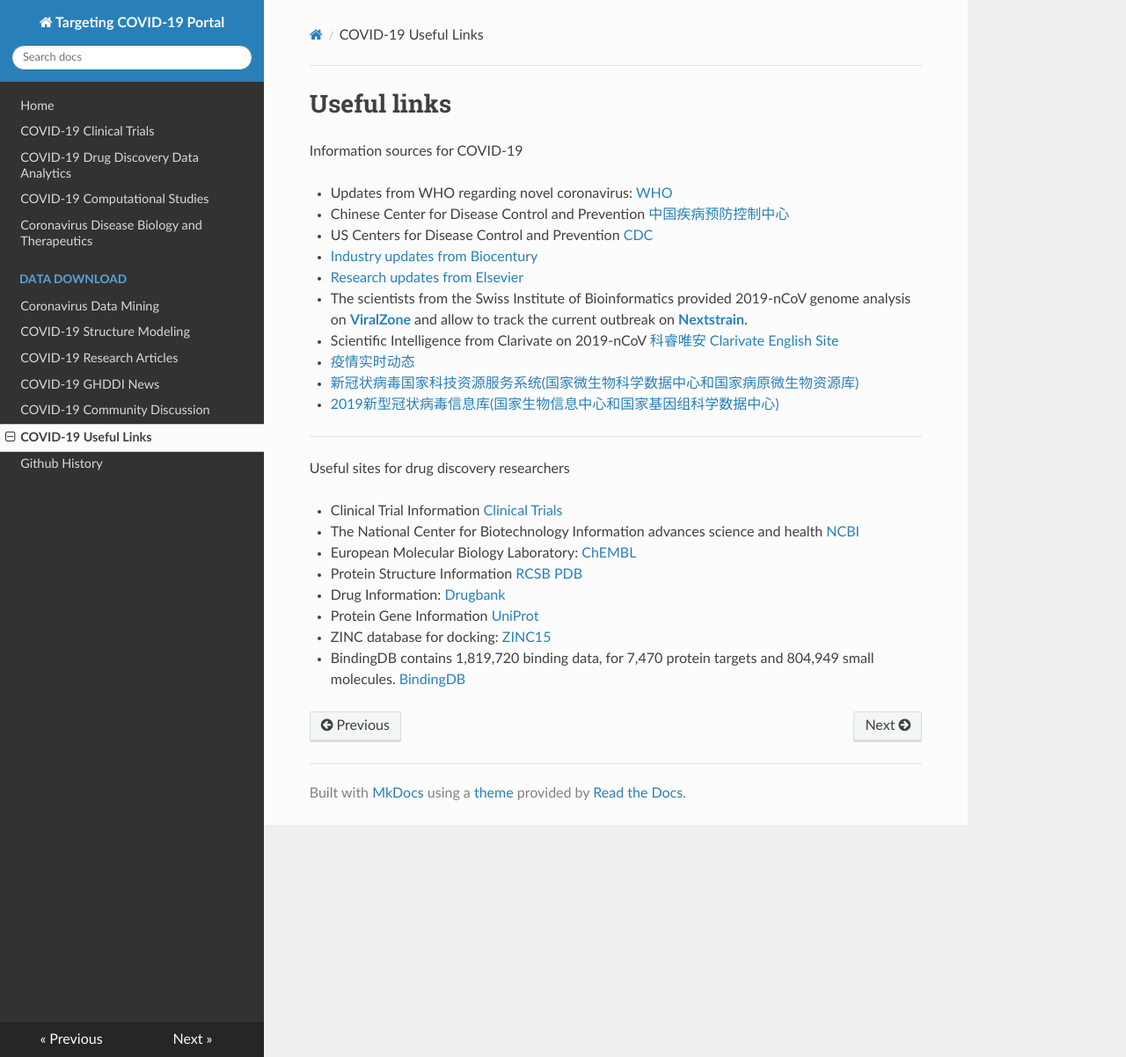
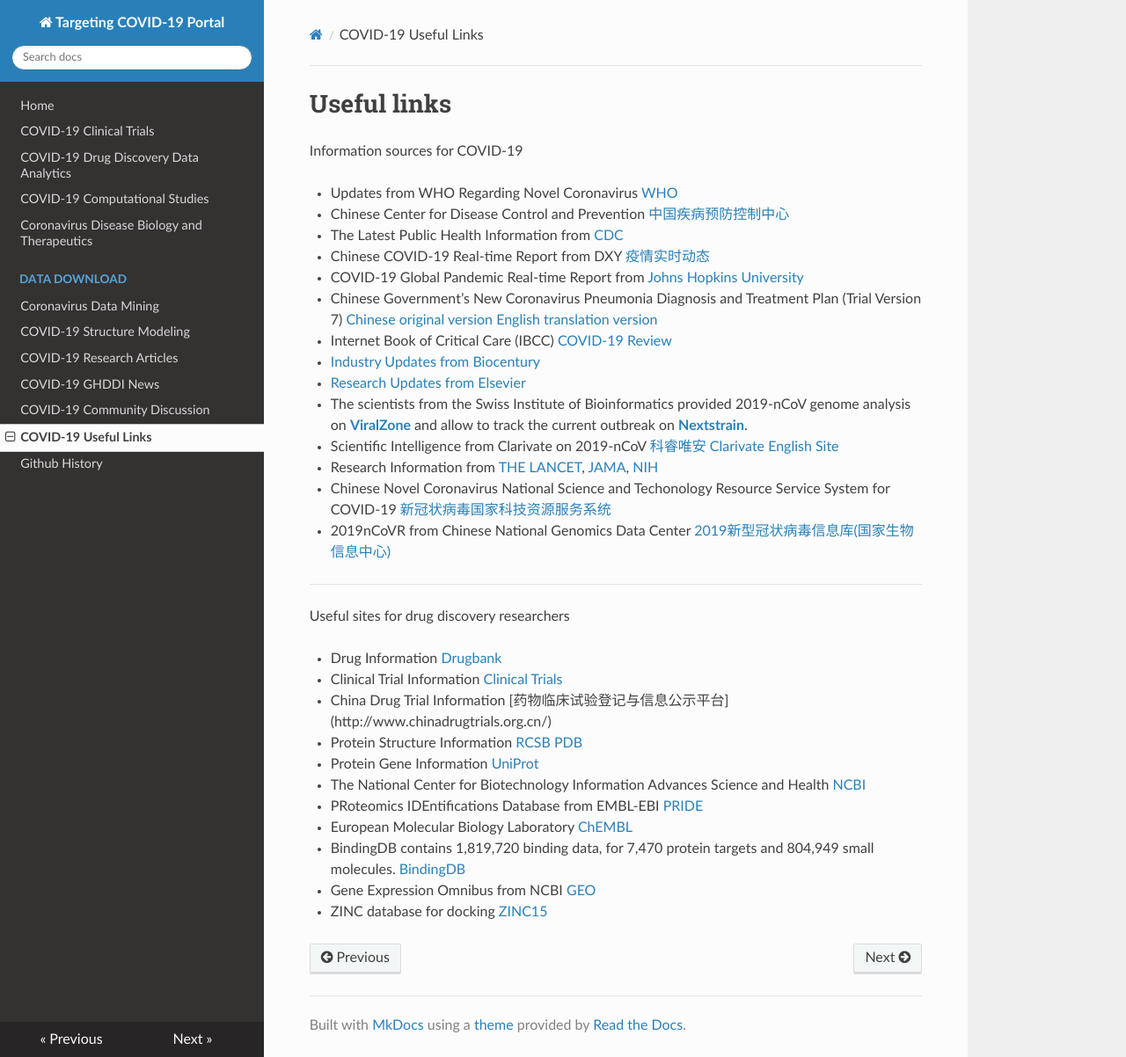
Before and after one commit to GHDDI-AILab/Targeting2019-nCoV, an MkDocs documentation site: the page built from docs/useful_links.md, in a window 1280 px wide and 1202 px high. Shown: the whole window at 88% size. Built offline with MkDocs 1.6.1, drawn with Linux system fonts in a browser that asks for light colours; nearby versions of some CDN libraries.

Commit message:
update URLs

```diff
--- a/docs/useful_links.md
+++ b/docs/useful_links.md
@@ -2,35 +2,57 @@
 
 Information sources for COVID-19
 
- * Updates from WHO regarding novel coronavirus: [WHO](https://www.who.int/emergencies/diseases/novel-coronavirus-2019)
+ * Updates from WHO Regarding Novel Coronavirus [WHO](https://www.who.int/emergencies/diseases/novel-coronavirus-2019)
+
  * Chinese Center for Disease Control and Prevention [中国疾病预防控制中心](http://www.chinacdc.cn/)
- * US Centers for Disease Control and Prevention [CDC](https://www.cdc.gov/coronavirus/2019-ncov/index.html)
- * [Industry updates from Biocentury](https://www.biocentury.com/coronavirus)
- * [Research updates from Elsevier](https://www.elsevier.com/connect/coronavirus-information-center)
+
+ * The Latest Public Health Information from [CDC](https://www.coronavirus.gov)
+
+ * Chinese COVID-19 Real-time Report from DXY [疫情实时动态](https://ncov.dxy.cn/ncovh5/view/pneumonia?scene=2&clicktime=1579579384&enterid=1579579384&from=timeline&isappinstalled=0)
+
+ * COVID-19 Global Pandemic Real-time Report from [Johns Hopkins University](https://gisanddata.maps.arcgis.com/apps/opsdashboard/index.html#/bda7594740fd40299423467b48e9ecf6)
+
+ * Chinese Government’s New Coronavirus Pneumonia Diagnosis and Treatment Plan (Trial Version 7) [Chinese original version](https://ghddiai.oss-cn-zhangjiakou.aliyuncs.com/file/Chinese_COVID19_diagnosis_and_treatment_plan_v7.pdf)
+ [English translation version](https://www.chinalawtranslate.com/en/coronavirus-treatment-plan-7/)
+
+ * Internet Book of Critical Care (IBCC) [COVID-19 Review](https://emcrit.org/ibcc/COVID19/)
+
+
+ * [Industry Updates from Biocentury](https://www.biocentury.com/coronavirus)
+ * [Research Updates from Elsevier](https://www.elsevier.com/connect/coronavirus-information-center)
  * The scientists from the Swiss Institute of Bioinformatics provided 2019-nCoV genome analysis on [**ViralZone**](https://viralzone.expasy.org/8996) and allow to track the current outbreak on [**Nextstrain**](https://nextstrain.org/ncov).
  * Scientific Intelligence from Clarivate on 2019-nCoV
  [科睿唯安](http://clarivate.com.cn/coronavirus-resources/)
  [Clarivate English Site](https://clarivate.com/coronavirus-resources/)
- * [疫情实时动态](https://ncov.dxy.cn/ncovh5/view/pneumonia?scene=2&clicktime=1579579384&enterid=1579579384&from=timeline&isappinstalled=0)
- * [新冠状病毒国家科技资源服务系统(国家微生物科学数据中心和国家病原微生物资源库)](http://nmdc.cn/#/nCoV)
- * [2019新型冠状病毒信息库(国家生物信息中心和国家基因组科学数据中心)](https://bigd.big.ac.cn/ncov)
+ * Research Information from [THE LANCET](https://www.thelancet.com/coronavirus), [JAMA](https://jamanetwork.com/journals/jama/pages/coronavirus-alert), [NIH](https://www.nih.gov/coronavirus)
+
+
+ * Chinese Novel Coronavirus National Science and Techonology Resource Service System for COVID-19 [新冠状病毒国家科技资源服务系统](http://nmdc.cn/nCov/en)
+ * 2019nCoVR from Chinese National Genomics Data Center [2019新型冠状病毒信息库(国家生物信息中心)](https://bigd.big.ac.cn/ncov)
+
 
 ---
 
 Useful sites for drug discovery researchers
 
+ * Drug Information [Drugbank](https://www.drugbank.ca/)
+
  * Clinical Trial Information [Clinical Trials](https://clinicaltrials.gov/)
 
- * The National Center for Biotechnology Information advances science and health [NCBI](https://ncbi.nlm.nih.gov/)
-
- * European Molecular Biology Laboratory: [ChEMBL](https://www.ebi.ac.uk/chembl/)
+ * China Drug Trial Information [药物临床试验登记与信息公示平台] (http://www.chinadrugtrials.org.cn/)
 
  * Protein Structure Information [RCSB PDB](https://www.rcsb.org)
 
- * Drug Information: [Drugbank](https://www.drugbank.ca/)
-
  * Protein Gene Information [UniProt](https://www.uniprot.org/)
 
- * ZINC database for docking: [ZINC15](http://zinc15.docking.org/)
+ * The National Center for Biotechnology Information Advances Science and Health [NCBI](https://ncbi.nlm.nih.gov/)
+
+ * PRoteomics IDEntifications Database from EMBL-EBI [PRIDE](https://www.ebi.ac.uk/pride/)
+
+ * European Molecular Biology Laboratory [ChEMBL](https://www.ebi.ac.uk/chembl/)
 
  * BindingDB contains 1,819,720 binding data, for 7,470 protein targets and 804,949 small molecules. [BindingDB](https://www.bindingdb.org/bind/index.jsp)
+
+ * Gene Expression Omnibus from NCBI [GEO](https://www.ncbi.nlm.nih.gov/geo/)
+
+ * ZINC database for docking [ZINC15](http://zinc15.docking.org/)
```
